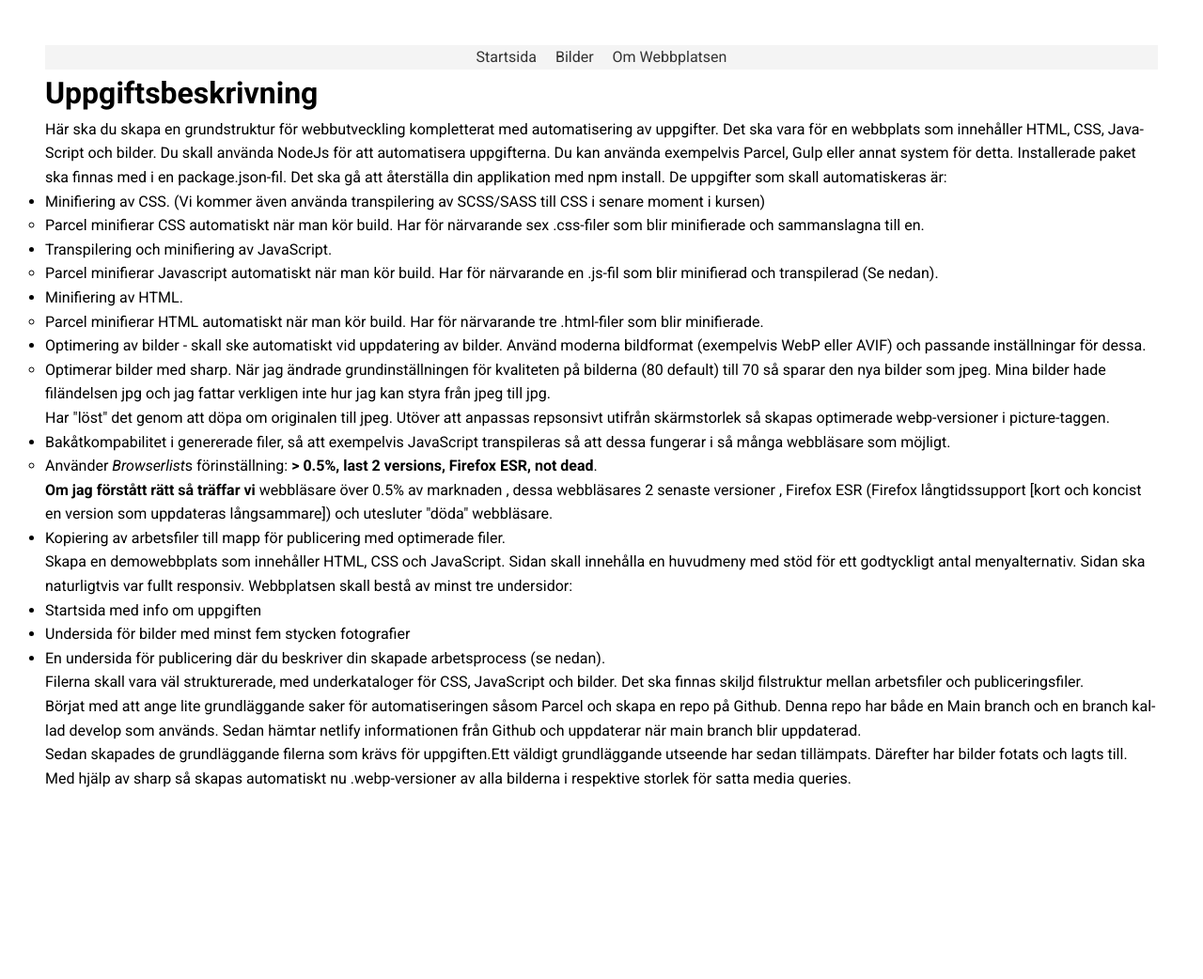
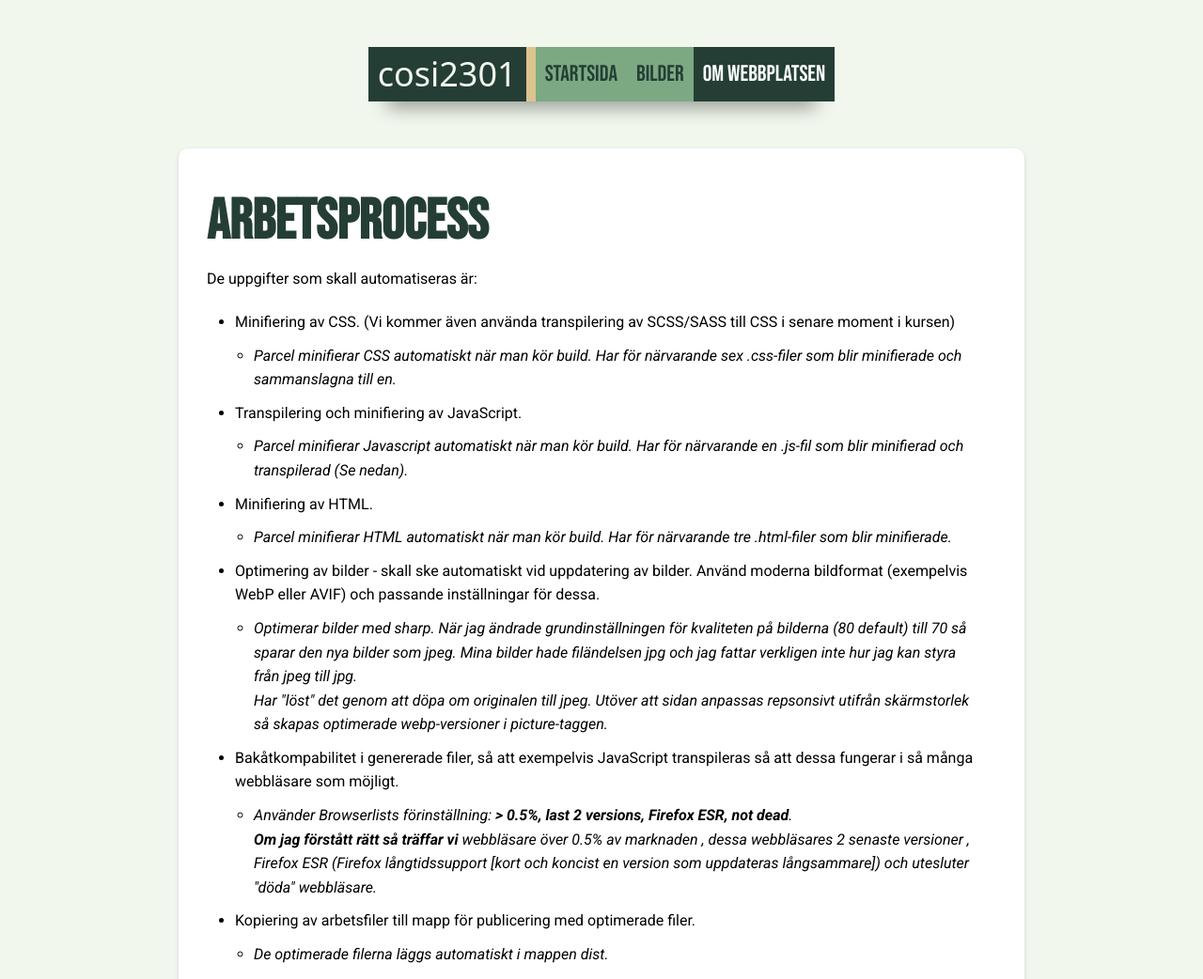
Before and after one commit to CoSi2301/moment1, a website built with Parcel: page src/about.html in a window 1280 px wide. Shown: the top 1042 px of the page at 94% size. Before the commit the page ends 889 px from the top, so only its background shows below. Built offline with nearby package versions, Linux system fonts and the light colour scheme; a web font is replaced by a local one.

Commit message:
Uppdaterat texter , färdigställt utseende , footer

```diff
--- a/src/about.html
+++ b/src/about.html
@@ -9,35 +9,32 @@
 </head>
 
 <body>
+    <div class="container">
         <header>
             <div class="hamburger-menu">
                 <span class="menu-icon">☰</span>
                 <span class="close-icon" style="display: none;">✖</span>
             </div>
             <nav>
+                <div class="page-logo">cosi2301</div>
                 <ul>
                     <li><a href="index.html">Startsida</a></li>
                     <li><a href="pictures.html">Bilder</a></li>
-                <li><a href="about.html">Om Webbplatsen</a></li>
+                    <li><a href="#" class="active">Om Webbplatsen</a></li>
                 </ul>
             </nav>
         </header>
-    <h1>Uppgiftsbeskrivning</h1>
+        <main>
+            <h1>Arbetsprocess</h1>
             <p>
-        Här ska du skapa en grundstruktur för webbutveckling kompletterat med automatisering av uppgifter. Det ska vara
-        för en webbplats som innehåller HTML, CSS, JavaScript och bilder.
-
-        Du skall använda NodeJs för att automatisera uppgifterna. Du kan använda exempelvis Parcel, Gulp eller annat
-        system för detta.
-        Installerade paket ska finnas med i en package.json-fil. Det ska gå att återställa din applikation med npm
-        install.
-
-        De uppgifter som skall automatiskeras är:</p>
+                De uppgifter som skall automatiseras är:</p>
             <ul>
-        <li>Minifiering av CSS. (Vi kommer även använda transpilering av SCSS/SASS till CSS i senare moment i kursen)
+                <li>Minifiering av CSS. (Vi kommer även använda transpilering av SCSS/SASS till CSS i senare moment i
+                    kursen)
                     <ul>
                         <li>
-                    Parcel minifierar CSS automatiskt när man kör build. Har för närvarande sex .css-filer som blir
+                            Parcel minifierar CSS automatiskt när man kör build. Har för närvarande sex .css-filer som
+                            blir
                             minifierade och sammanslagna till en.
                         </li>
                     </ul>
@@ -45,7 +42,9 @@
                 <li>Transpilering och minifiering av JavaScript.
                     <ul>
                         <li>
-                    Parcel minifierar Javascript automatiskt när man kör build. Har för närvarande en .js-fil som blir
+                            Parcel minifierar Javascript automatiskt när man kör build. Har för närvarande en .js-fil
+                            som
+                            blir
                             minifierad och transpilerad (Se nedan).
                         </li>
                     </ul>
@@ -53,7 +52,8 @@
                 <li>Minifiering av HTML.
                     <ul>
                         <li>
-                    Parcel minifierar HTML automatiskt när man kör build. Har för närvarande tre .html-filer som blir
+                            Parcel minifierar HTML automatiskt när man kör build. Har för närvarande tre .html-filer som
+                            blir
                             minifierade.
                         </li>
                     </ul>
@@ -62,15 +62,20 @@
                     (exempelvis WebP eller AVIF) och passande inställningar för dessa.
                     <ul>
                         <li>
-                    Optimerar bilder med sharp. När jag ändrade grundinställningen för kvaliteten på bilderna (80
-                    default) till 70 så sparar den nya bilder som jpeg. Mina bilder hade filändelsen jpg och jag fattar
-                    verkligen inte hur jag kan styra från jpeg till jpg.<br>Har "löst" det genom att döpa om originalen
-                    till jpeg. Utöver att anpassas repsonsivt utifrån skärmstorlek så skapas optimerade webp-versioner i
-                    picture-taggen.
+                            Optimerar bilder med sharp. När jag ändrade grundinställningen för kvaliteten på bilderna
+                            (80
+                            default) till 70 så sparar den nya bilder som jpeg. Mina bilder hade filändelsen jpg och jag
+                            fattar
+                            verkligen inte hur jag kan styra från jpeg till jpg.<br>Har "löst" det genom att döpa om
+                            originalen
+                            till jpeg. Utöver att sidan anpassas repsonsivt utifrån skärmstorlek så skapas optimerade
+                            webp-versioner i picture-taggen.
                         </li>
                     </ul>
                 </li>
-        <li>Bakåtkompabilitet i genererade filer, så att exempelvis JavaScript transpileras så att dessa fungerar i så
+                <li>Bakåtkompabilitet i genererade filer, så att exempelvis JavaScript transpileras så att dessa
+                    fungerar i
+                    så
                     många webbläsare som möjligt.<ul>
                         <li>
                             Använder <em>Browserlist</em>s förinställning: <b>> 0.5%, last 2 versions, Firefox ESR, not
@@ -81,26 +86,31 @@
                         </li>
                     </ul>
                 </li>
-        <li>Kopiering av arbetsfiler till mapp för publicering med optimerade filer.</li>
+                <li>Kopiering av arbetsfiler till mapp för publicering med optimerade filer.
+                    <ul>
+                        <li>
+                            De optimerade filerna läggs automatiskt i mappen dist.
+                        </li>
                     </ul>
-    <p> Skapa en demowebbplats som innehåller HTML, CSS och JavaScript. Sidan skall innehålla en huvudmeny med stöd för
-        ett godtyckligt antal menyalternativ. Sidan ska naturligtvis var fullt responsiv.
-
-        Webbplatsen skall bestå av minst tre undersidor:</p>
-    <ul>
-        <li>Startsida med info om uppgiften</li>
-        <li>Undersida för bilder med minst fem stycken fotografier</li>
-        <li>En undersida för publicering där du beskriver din skapade arbetsprocess (se nedan).</li>
+                </li>
             </ul>
-    <p>Filerna skall vara väl strukturerade, med underkataloger för CSS, JavaScript och bilder.
-
-        Det ska finnas skiljd filstruktur mellan arbetsfiler och publiceringsfiler. </p>
-    <p>Börjat med att ange lite grundläggande saker för automatiseringen såsom Parcel och skapa en repo på Github. Denna
-        repo har både en Main branch och en branch kallad develop som används. Sedan hämtar netlify informationen från
-        Github och uppdaterar när main branch blir uppdaterad.</p>
-    <p>Sedan skapades de grundläggande filerna som krävs för uppgiften.Ett väldigt grundläggande utseende har sedan
-        tillämpats. Därefter har bilder fotats och lagts till. Med hjälp av sharp så skapas automatiskt nu
-        .webp-versioner av alla bilderna i respektive storlek för satta media queries.</p>
+            <p>Börjat med att ange lite grundläggande saker för automatiseringen såsom Parcel och skapa en repo på
+                Github.<br>Denna repo har både en Main branch och en branch kallad develop som används. Netlify hämtar
+                informationen från Github och uppdaterar när main branch blir uppdaterad.</p>
+            <p>Grundläggande filerna som krävs för uppgiften har skapats och ett väldigt grundläggande utseende har
+                sedan tillämpats.<br>Därefter har bilder fotats och lagts till. Med hjälp av sharp så skapas automatiskt
+                nu .webp-versioner av alla bilderna i respektive storlek för satta media queries.<br>
+                Nu har ett mer slutgiltigt utseende bestämts och sidfoten har nu också kommit på plats.</p>
+            <p>
+                Klar skillnad mellan arbetsfiler och optimerade publicerbara filer då arbetsfilerna ligger i mappen
+                "src" och de optimerade filerna hamnar i mappen "dist". Netlify hämtar filerna från dist.
+            </p>
+        </main>
+        <footer>
+            <p>Laborationsuppgift 1 för kursen DT211G.<br>Automatisering & publicering.<br>
+                © CoSi2301, VT2024</p>
+        </footer>
+    </div>
     <script src="js/main.js" type="module"></script>
 </body>
 
--- a/src/css/basic-stil.css
+++ b/src/css/basic-stil.css
@@ -1,23 +1,86 @@
+.container {
+  display: flex;
+  flex-direction: column;
+  min-height: 100vh;
+  padding: 5rem 0 0 0;
+  max-width: 120rem;
+  margin: 0 auto;
+}
+
+main {
+  width: 100%;
+  align-self: center;
+  flex-grow: 1;
+  background-color: var(--white);
+  max-width: 90rem;
+  box-shadow: rgba(50, 50, 105, 0.15) 0px 2px 5px 0px,
+    rgba(0, 0, 0, 0.05) 0px 1px 1px 0px;
+  border-radius: 1rem;
+  padding: 3rem;
+  margin: 5rem 0;
+}
+
+/*--------------------------------------------------------------------------------------------------*/
+/* Sidnavigering
+------------------------------------------------------------------------------------- Sidnavigering */
+nav {
+  width: fit-content;
+  margin: 0 auto;
+  display: flex;
+  flex-direction: row;
+  box-shadow: rgba(0, 0, 0, 0.45) 0px 25px 20px -20px;
+}
+
 nav ul {
   list-style: none;
+  font-size: 2.4rem;
+  font-family: "Bebas Neue", sans-serif;
+  font-weight: 400;
   padding: 0;
   display: flex;
+  align-items: center;
   justify-content: center;
-  background-color: #f4f4f4;
-}
-
-nav ul li {
-  margin: 0 10px;
+  background-color: var(--secondary);
 }
 
 nav ul li a {
+  padding: 1rem;
+  display: block;
   text-decoration: none;
-  color: #333;
+  color: var(--primary);
+}
+
+.active {
+  background-color: var(--primary);
+  color: var(--white);
+  cursor: default;
+}
+
+nav ul li a:hover:not(.active) {
+  background-color: var(--primary);
+  color: var(--white);
+  cursor: pointer;
 }
 
 .hamburger-menu {
   display: none;
   cursor: pointer;
+}
+
+/*--------------------------------------------------------------------------------------------------*/
+/* logotyp
+------------------------------------------------------------------------------------------- logotyp */
+
+.page-logo {
+  background-color: var(--primary);
+  color: var(--accent);
+  display: inline-flex;
+  font-size: 3.6rem;
+  font-family: "Poor Story", system-ui;
+  font-weight: 400;
+  border-right: 1rem solid #dcc48e;
+  padding: 0 1rem;
+  cursor: default;
 }
 
 /*--------------------------------------------------------------------------------------------------*/
@@ -36,3 +99,17 @@ nav ul li a {
   height: auto;
   border-radius: 8px;
 }
+
+/*--------------------------------------------------------------------------------------------------*/
+/* Sidfoten
+------------------------------------------------------------------------------------------ Sidfoten */
+footer {
+  font-family: "IBM Plex Mono", monospace;
+  font-weight: 400;
+  font-style: normal;
+  text-align: center;
+  padding: 2rem 0;
+  border-top: 1rem solid #dcc48e;
+  background-color: var(--primary);
+  color: var(--secondary);
+}
--- a/src/css/basic.css
+++ b/src/css/basic.css
@@ -4,13 +4,41 @@
 
 :root {
   font-size: 62.5%;
+
+  --primary: #243e36;
+  --secondary: #7ca982;
+  --accent: #f1f7ed;
+
+  --white: #ffffff;
+  --black: #000000;
+}
+
+html,
+body {
+  height: 100%;
 }
 
 body {
+  background-color: var(--accent);
   font-size: 1.6rem;
   line-height: 1.6;
   font-family: "Roboto", sans-serif;
   font-weight: 400;
   font-style: normal;
-  padding: 3em;
 }
+
+h1 {
+  font-size: 6rem;
+  font-family: "Bebas Neue", sans-serif;
+  font-weight: 700;
+  color: var(--primary);
+}
+
+ul {
+  padding: 2rem 0 2rem 3rem;
+}
+
+ul li ul {
+  font-style: italic;
+  padding: 1rem 2rem;
+}
--- a/src/css/lg-screen.css
+++ b/src/css/lg-screen.css
@@ -7,16 +7,10 @@ nav ul {
   padding: 0;
   display: flex;
   justify-content: center;
-  background-color: #f4f4f4;
-}
-
-nav ul li {
-  margin: 0 10px;
 }
 
 nav ul li a {
   text-decoration: none;
-  color: #333;
 }
 
 .hamburger-menu {
--- a/src/css/sm-screen.css
+++ b/src/css/sm-screen.css
@@ -1,6 +1,10 @@
 /*--------------------------------------------------------------------------------------------------*/
-/* Grundläggande
-------------------------------------------------------------------------------------- Grundläggande */
+/* Sidnavigering
+------------------------------------------------------------------------------------- Sidnavigering */
+
+h1 {
+  font-size: 4rem;
+}
 
 .hamburger-menu {
   display: block;
@@ -15,13 +19,12 @@ nav ul {
   flex-direction: column;
   width: 100%;
   text-align: left;
-  padding: 20px;
+  padding: 2rem;
   position: absolute;
-  top: 60px;
+  top: 6rem;
   left: 0;
-  background-color: #f4f4f4;
 }
 
 nav ul li {
-  padding: 10px 0;
+  padding: 1rem 0;
 }
```
Also changed, not shown: src/index.html (+39 -2 lines), src/pictures.html (+8 -1 lines). Lines whose indentation alone changed are shown as unchanged.
